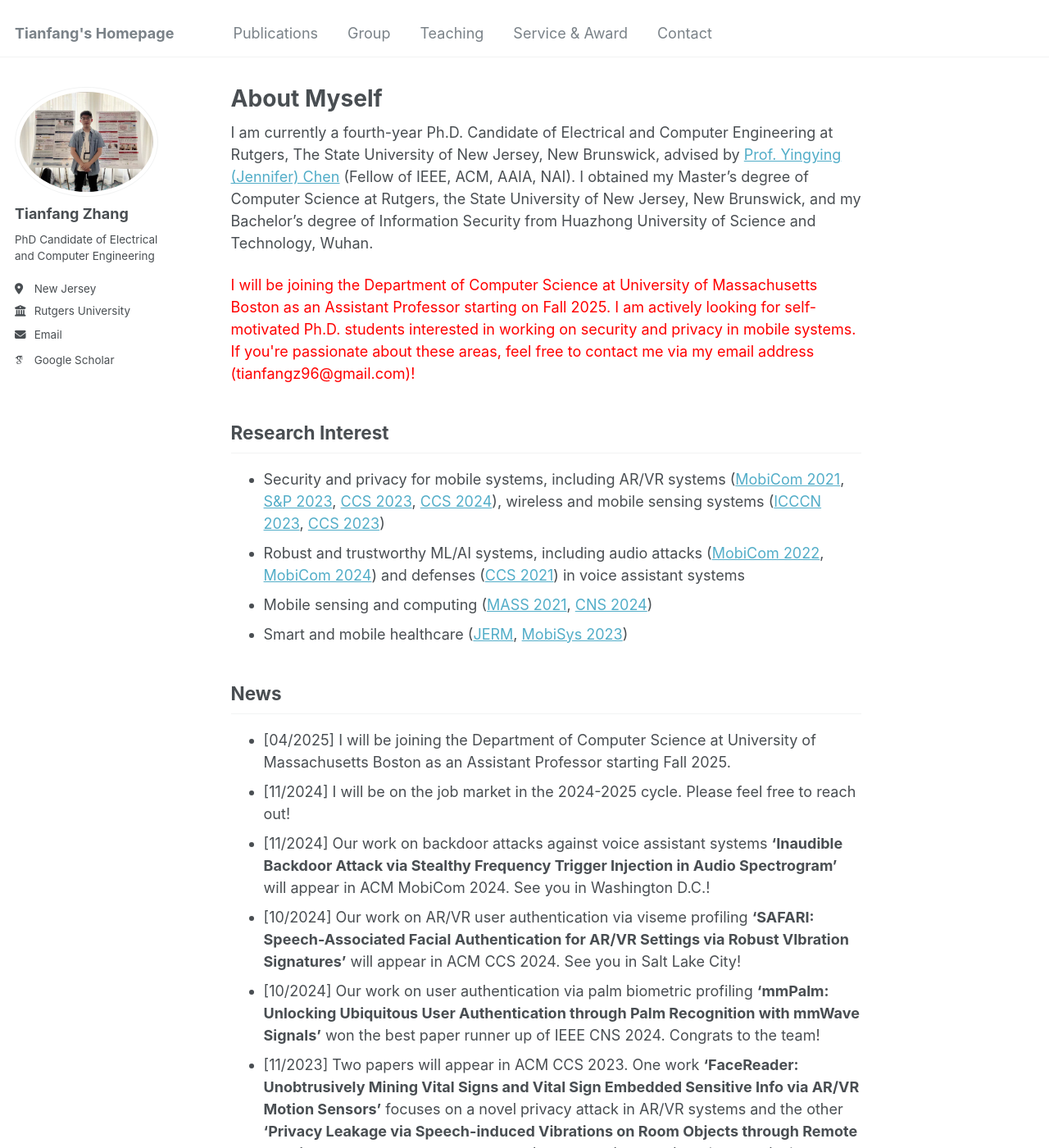
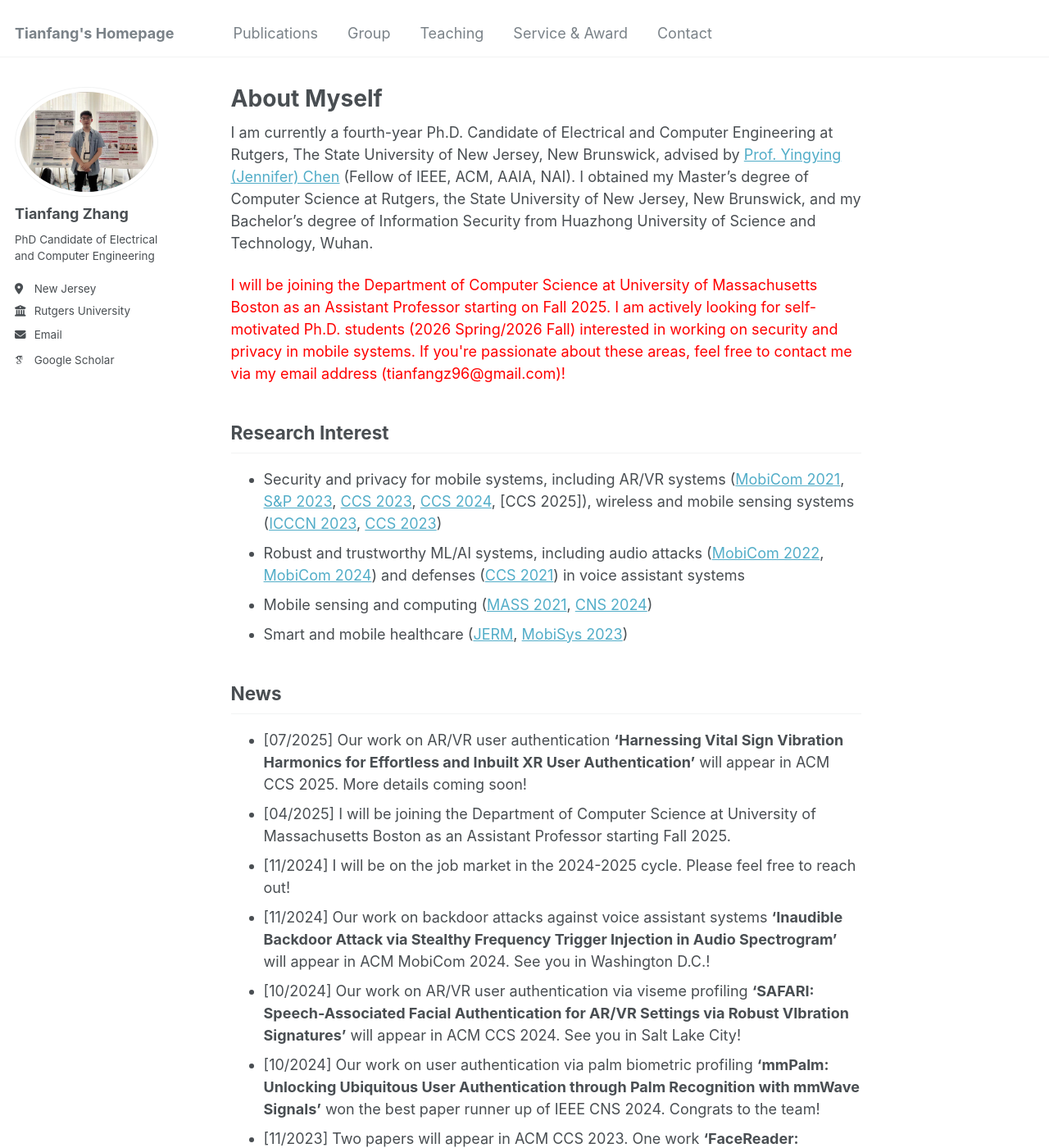
Before and after one commit to tianfang96/tianfang96.github.io, a Jekyll site: the page built from _pages/about.md, in a window 1280 px wide and 1400 px high. Shown: the whole window at 82% size. Built offline with Jekyll 4.4.1, drawn with Linux system fonts in a browser that asks for light colours; some web fonts are replaced.

Commit message:
Update about.md

```diff
--- a/_pages/about.md
+++ b/_pages/about.md
@@ -8,17 +8,18 @@ redirect_from:
 ---
 I am currently a fourth-year Ph.D. Candidate of Electrical and Computer Engineering at Rutgers, The State University of New Jersey, New Brunswick, advised by [Prof. Yingying (Jennifer) Chen](https://www.winlab.rutgers.edu/~yychen/) (Fellow of IEEE, ACM, AAIA, NAI). I obtained my Master's degree of Computer Science at Rutgers, the State University of New Jersey, New Brunswick, and my Bachelor's degree of Information Security from Huazhong University of Science and Technology, Wuhan.
 
-<font color='red'> I will be joining the Department of Computer Science at University of Massachusetts Boston as an Assistant Professor starting on Fall 2025. I am actively looking for self-motivated Ph.D. students interested in working on security and privacy in mobile systems. If you're passionate about these areas, feel free to contact me via my email address (tianfangz96@gmail.com)! </font>
+<font color='red'> I will be joining the Department of Computer Science at University of Massachusetts Boston as an Assistant Professor starting on Fall 2025. I am actively looking for self-motivated Ph.D. students (2026 Spring/2026 Fall) interested in working on security and privacy in mobile systems. If you're passionate about these areas, feel free to contact me via my email address (tianfangz96@gmail.com)! </font>
 
 Research Interest
 ----------
-- Security and privacy for mobile systems, including AR/VR systems ([MobiCom 2021](https://www.winlab.rutgers.edu/~yychen/papers/FaceMic.pdf), [S&P 2023](https://eceweb1.rutgers.edu/~daisylab/papers/Privacy%20Leakage%20via%20Unrestricted%20Motion-Position%20Sensors%20in%20the%20Age%20of%20Virtual%20Reality.pdf), [CCS 2023](https://web.njit.edu/~cs638/paper/FaceReader%20Unobtrusively%20Mining%20Vital%20Signs%20and%20Vital%20Sign%20Embedded%20Sensitive%20Info%20via%20ARVR%20Motion%20Sensors.pdf), [CCS 2024](https://www.winlab.rutgers.edu/~yychen/daisylab/papers/SAFARI%20Speech-Associated%20Facial%20Authentication%20for%20ARVR%20Settings%20via%20Robust%20VIbration%20Signatures.pdf)), wireless and mobile sensing systems ([ICCCN 2023](https://www.winlab.rutgers.edu/~yychen/daisylab/papers/Stealthy%20Backdoor%20Attack%20on%20RF%20Signal%20Classification.pdf), [CCS 2023](https://web.njit.edu/~cs638/paper/Privacy%20Leakage%20via%20Speech-induced%20Vibrations%20on%20Room%20Objects.pdf))
+- Security and privacy for mobile systems, including AR/VR systems ([MobiCom 2021](https://www.winlab.rutgers.edu/~yychen/papers/FaceMic.pdf), [S&P 2023](https://eceweb1.rutgers.edu/~daisylab/papers/Privacy%20Leakage%20via%20Unrestricted%20Motion-Position%20Sensors%20in%20the%20Age%20of%20Virtual%20Reality.pdf), [CCS 2023](https://web.njit.edu/~cs638/paper/FaceReader%20Unobtrusively%20Mining%20Vital%20Signs%20and%20Vital%20Sign%20Embedded%20Sensitive%20Info%20via%20ARVR%20Motion%20Sensors.pdf), [CCS 2024](https://www.winlab.rutgers.edu/~yychen/daisylab/papers/SAFARI%20Speech-Associated%20Facial%20Authentication%20for%20ARVR%20Settings%20via%20Robust%20VIbration%20Signatures.pdf), [CCS 2025]), wireless and mobile sensing systems ([ICCCN 2023](https://www.winlab.rutgers.edu/~yychen/daisylab/papers/Stealthy%20Backdoor%20Attack%20on%20RF%20Signal%20Classification.pdf), [CCS 2023](https://web.njit.edu/~cs638/paper/Privacy%20Leakage%20via%20Speech-induced%20Vibrations%20on%20Room%20Objects.pdf))
 - Robust and trustworthy ML/AI systems, including audio attacks ([MobiCom 2022](https://www.winlab.rutgers.edu/~yychen/papers/Audio-domain%20Position-independent%20Backdoor%20Attack%20via%20Subsecond%20Triggers.pdf), [MobiCom 2024](https://www.winlab.rutgers.edu/~yychen/daisylab/papers/Inaudible%20Backdoor%20Attack%20via%20Stealthy%20Frequency%20Trigger%20Injection%20in%20Audio%20Spectrogram.pdf)) and defenses ([CCS 2021](https://www.winlab.rutgers.edu/~yychen/papers/Robust%20Detection%20of%20Machine-induced%20Audio%20Attacks%20in%20Intelligent%20Audio%20Systems%20with%20Microphone%20Array.pdf)) in voice assistant systems
 - Mobile sensing and computing ([MASS 2021](https://www.winlab.rutgers.edu/~yychen/papers/(MASS'21)%20Environment-independent%20In-baggage%20Object%20Identification%20Using%20WiFi%20Signals.pdf), [CNS 2024](https://ieeexplore.ieee.org/stamp/stamp.jsp?arnumber=10735583))
 - Smart and mobile healthcare ([JERM](https://arxiv.org/pdf/2110.08401), [MobiSys 2023](https://web.njit.edu/~cs638/paper/Passive%20Vital%20Sign%20Monitoring%20via%20Facial%20Vibrations%20Leveraging%20ARVR%20Headsets.pdf))
 
 News
 ----------
+- [07/2025] Our work on AR/VR user authentication **'Harnessing Vital Sign Vibration Harmonics for Effortless and Inbuilt XR User Authentication'** will appear in ACM CCS 2025. More details coming soon!
 - [04/2025] I will be joining the Department of Computer Science at University of Massachusetts Boston as an Assistant Professor starting Fall 2025.
 - [11/2024] I will be on the job market in the 2024-2025 cycle. Please feel free to reach out!
 - [11/2024] Our work on backdoor attacks against voice assistant systems **'Inaudible Backdoor Attack via Stealthy Frequency Trigger Injection in Audio Spectrogram'** will appear in ACM MobiCom 2024. See you in Washington D.C.!
```
